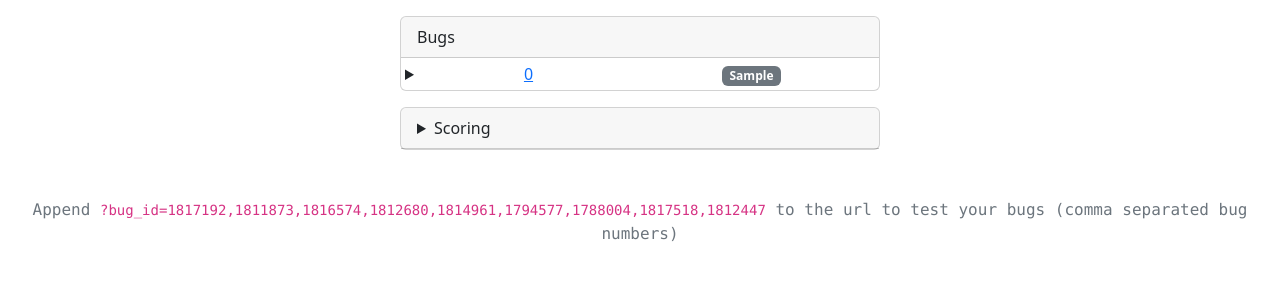
After one commit to pascalchevrel/uplift_impact, a PHP site: template app/templates/base.html.twig in a window 1280 px wide. The commit adds this page. Shown: the top 300 px of the page. Run offline with PHP 8.4, Linux system fonts and the light colour scheme; the template is opened without the code that fills it: most values are stand-ins (such as "Sample title", 1, 10 or a date in 2020); some libraries are stand-ins or nearby versions.

Commit message:
add some frontend

```diff
--- /dev/null
+++ b/app/templates/base.html.twig
@@ -0,0 +1,93 @@
+<!DOCTYPE html>
+<html lang="en" dir="ltr">
+  <head>
+    <title>BzKarma: measure the impact of bugs as an uplift</title>
+    <meta charset="utf-8" />
+    <meta name="viewport" content="width=device-width, initial-scale=1.0">
+    <link rel="stylesheet" href="/assets/bootstrap/css/bootstrap.min.css" media="screen">
+    <link rel="stylesheet" href="/assets/bootstrap/css/bootstrap-icons.css" media="screen">
+    <link rel="stylesheet" href="/style/base.css" type="text/css" media="all" />
+  </head>
+  <body class="p-3">
+
+  <div class="card m-auto" style="width:30em">
+    <div class="card-header">Bugs</div>
+    <ul class="list-group list-group-flush">
+      {% for key,value in bugs_score %}
+      <li class="list-group-item p-0 m-1">
+          <details>
+            <summary>
+              <div class="container text-center" style="margin-top: -1.5em;">
+                <div class="row m-0 p-0">
+                  <div class="d-inline-block col m-0 p-0">
+                    <a href="https://bugzilla.mozilla.org/{{key}}" class="">{{key}}</a>
+                  </div>
+                  <div class="col m-0 p-0">
+                    <span class="badge bg-secondary">{{value}}</span>
+                  </div>
+                </div>
+              </div>
+            </summary>
+            <table class="table table-light table-striped table-bordered table-sm mt-1 justify-content-center">
+              {% for field, score in bugs_details[key] %}
+              <tr>
+                <th>{{ field }}</th>
+                <td>{{ score }}</td>
+              </tr>
+              {% endfor %}
+            </table>
+          </details>
+      </li>
+      {% endfor %}
+
+      {% if bugs_score|length  > 1 %}
+      <li class="list-group-item  p-0 m-1">
+        <div class="container text-center">
+          <div class="row m-0 p-0">
+            <div class="d-inline-block col m-0 p-0">Total </div>
+            <div class="col m-0 p-0">
+              <span class="badge bg-secondary">{{ total }}</span>
+            </div>
+          </div>
+        </div>
+      </li>
+      {% endif %}
+    </ul>
+  </div>
+  </div>
+
+  <div class="card m-auto mt-3" style="width:30em">
+      <details class="card-header">
+        <summary>Scoring</summary>
+        <table class="table table-light table-striped table-bordered table-sm mt-1 justify-content-center">
+          {% for field,score in scoring %}
+          <tr>
+            <th>{{ field }}</th>
+            <td>
+            {# evaluates to true if the users variable is iterable #}
+            {% if score is iterable %}
+              <ul>
+                {% for inner_field, inner_score in score %}
+                  <li>
+                    {{ inner_field }} : {{ inner_score }}
+                  </li>
+                {% endfor %}
+              </ul>
+            {% else %}
+              {{ score }}
+            {% endif %}
+
+            </td>
+          </tr>
+          {% endfor %}
+        </table>
+        </details>
+    </div>
+  </div>
+
+<footer>
+  <p class="text-muted text-center mt-5 font-monospace">Append <code>?bug_id=1817192,1811873,1816574,1812680,1814961,1794577,1788004,1817518,1812447</code> to the url to test your bugs (comma separated bug numbers)</p>
+</footer>
+
+  </body>
+</html>
```
Also changed, not shown: app/app.php (+24 -42 lines), composer.json (+13 -2 lines), 2 other files.
